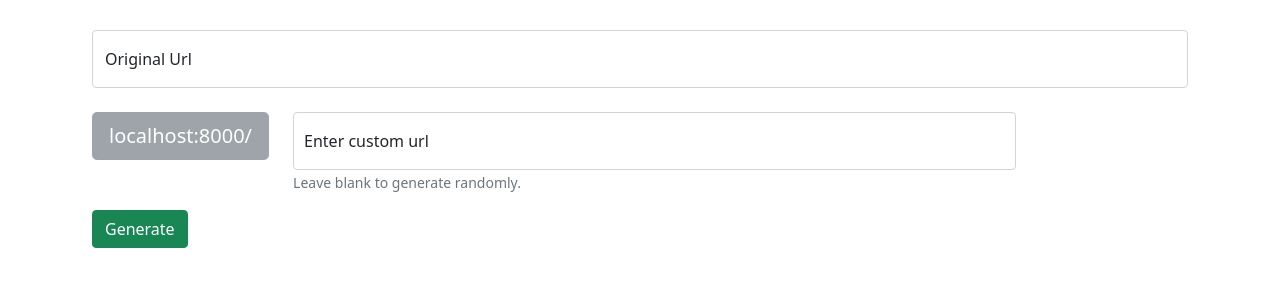
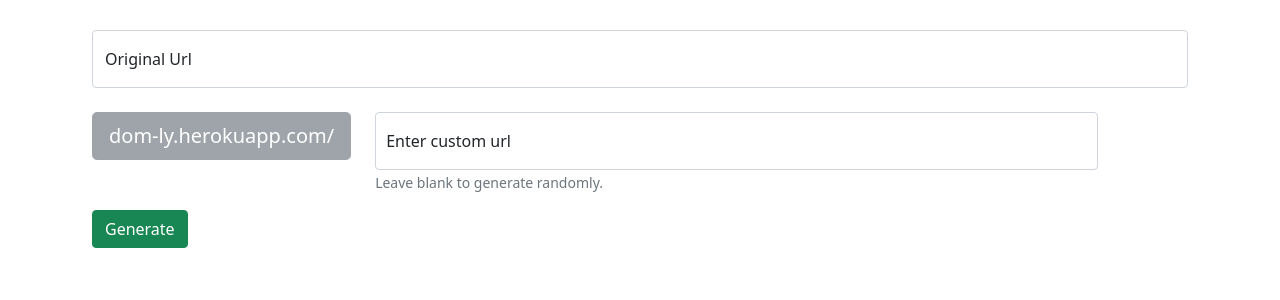
Before and after one commit to dominic162/dom-ly, a Django app: page / in a window 1280 px wide. Shown: the part 69-369 px from the top of the page. Run offline with Django 3.2, Linux system fonts and the light colour scheme; a user stored in the database is signed in.

Commit message:
final changed

```diff
--- a/templates/home.html
+++ b/templates/home.html
@@ -24,7 +24,7 @@
         </div>
         <div class="row">
             <div class="col-auto mb-3">
-                <button type="button" class="btn btn-secondary btn-lg" disabled>localhost:8000/</button>
+                <button type="button" class="btn btn-secondary btn-lg" disabled>dom-ly.herokuapp.com/</button>
             </div>
             <div class="col-8 form-floating mb-3">
                 <input type="text" class="form-control" id="floatingInput2" placeholder="Enter custom  url"
```
